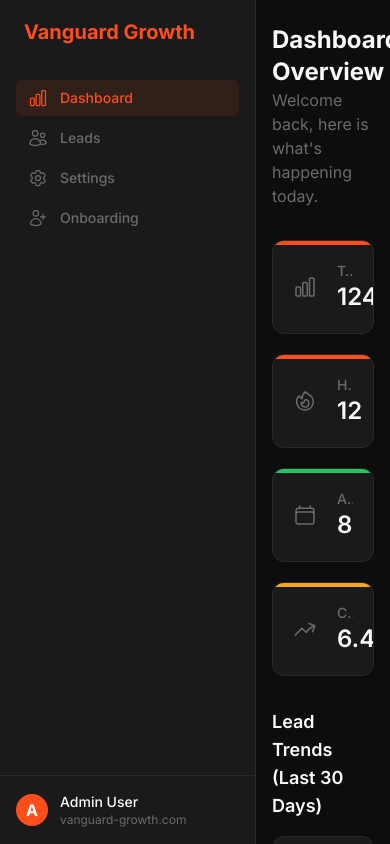
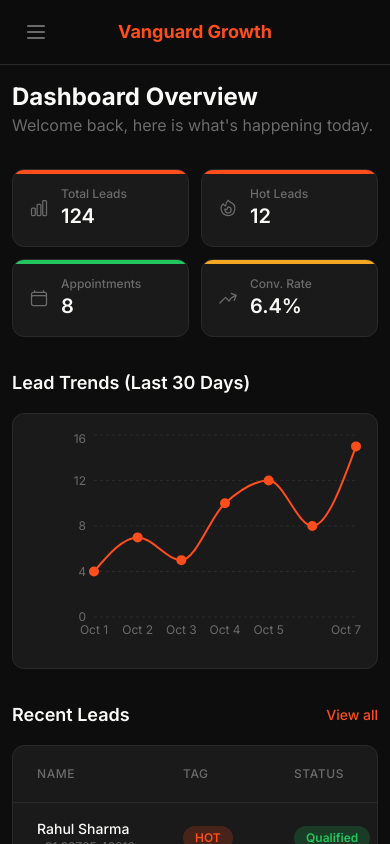
Before and after one commit to thebochantalks-afk/Vanguard-Lead-System-Frontend, a Next.js app: page / in a window 390 px wide. Built offline with nearby package versions, Linux system fonts and the light colour scheme; no server answers.

Commit message:
Fix: mobile responsive sidebar + dashboard

```diff
--- a/components/Layout.js
+++ b/components/Layout.js
@@ -1,12 +1,48 @@
+import { useState } from 'react';
 import Sidebar from './Sidebar';
 
 export default function Layout({ children }) {
+  const [sidebarOpen, setSidebarOpen] = useState(false);
+
   return (
     <div className="flex h-screen bg-background text-primary overflow-hidden">
-      <Sidebar />
-      <main className="flex-1 overflow-y-auto focus:outline-none">
-        <div className="py-6">
-          <div className="mx-auto max-w-7xl px-4 sm:px-6 md:px-8">
+      {/* Mobile overlay */}
+      {sidebarOpen && (
+        <div
+          className="fixed inset-0 z-30 bg-black/50 lg:hidden"
+          onClick={() => setSidebarOpen(false)}
+        />
+      )}
+
+      {/* Sidebar */}
+      <div className={`
+        fixed inset-y-0 left-0 z-40 w-64 transform transition-transform duration-300 ease-in-out
+        lg:relative lg:translate-x-0
+        ${sidebarOpen ? 'translate-x-0' : '-translate-x-full'}
+      `}>
+        <Sidebar onClose={() => setSidebarOpen(false)} />
+      </div>
+
+      {/* Main content */}
+      <main className="flex-1 overflow-y-auto focus:outline-none min-w-0">
+        {/* Mobile header with hamburger */}
+        <div className="sticky top-0 z-20 bg-background/95 backdrop-blur border-b border-border lg:hidden">
+          <div className="flex items-center justify-between px-4 py-3">
+            <button
+              onClick={() => setSidebarOpen(true)}
+              className="p-2 text-muted hover:text-primary rounded-md hover:bg-surface"
+            >
+              <svg className="h-6 w-6" fill="none" viewBox="0 0 24 24" stroke="currentColor">
+                <path strokeLinecap="round" strokeLinejoin="round" strokeWidth={2} d="M4 6h16M4 12h16M4 18h16" />
+              </svg>
+            </button>
+            <span className="text-lg font-bold text-accent">Vanguard Growth</span>
+            <div className="w-10" /> {/* spacer */}
+          </div>
+        </div>
+
+        <div className="py-4 sm:py-6">
+          <div className="mx-auto max-w-7xl px-3 sm:px-6 md:px-8">
             {children}
           </div>
         </div>
--- a/components/LeadFilters.js
+++ b/components/LeadFilters.js
@@ -5,7 +5,7 @@
   };
 
   return (
-    <div className="grid grid-cols-1 md:grid-cols-4 gap-4 mb-6">
+    <div className="grid grid-cols-2 md:grid-cols-4 gap-3 md:gap-4 mb-6">
       <div>
         <label className="block text-xs font-medium text-muted mb-1 uppercase">Tag</label>
         <select
--- a/components/Sidebar.js
+++ b/components/Sidebar.js
@@ -4,9 +4,9 @@
   ChartBarIcon,
   UsersIcon,
   Cog6ToothIcon,
-  UserPlusIcon
+  UserPlusIcon,
+  XMarkIcon
 } from '@heroicons/react/24/outline';
-import { clsx } from 'clsx';
 
 const navigation = [
   { name: 'Dashboard', href: '/', icon: ChartBarIcon },
@@ -15,33 +15,50 @@
   { name: 'Onboarding', href: '/onboarding', icon: UserPlusIcon },
 ];
 
-export default function Sidebar() {
+export default function Sidebar({ onClose }) {
   const router = useRouter();
+
+  const isActive = (href) => {
+    if (href === '/') return router.pathname === '/';
+    return router.pathname.startsWith(href);
+  };
 
   return (
     <div className="flex h-full w-64 flex-col bg-surface border-r border-border">
-      <div className="flex h-16 shrink-0 items-center px-6">
+      {/* Header */}
+      <div className="flex h-16 shrink-0 items-center justify-between px-6">
         <span className="text-xl font-bold text-accent">Vanguard Growth</span>
+        {/* Close button - only visible on mobile */}
+        <button
+          onClick={onClose}
+          className="p-1 text-muted hover:text-primary rounded lg:hidden"
+        >
+          <XMarkIcon className="h-5 w-5" />
+        </button>
       </div>
+
+      {/* Navigation */}
       <nav className="flex flex-1 flex-col px-4 py-4 space-y-1">
         {navigation.map((item) => {
-          const isActive = router.pathname === item.href;
+          const active = isActive(item.href);
           return (
             <Link
               key={item.name}
               href={item.href}
-              className={clsx(
-                'group flex items-center px-3 py-2 text-sm font-medium rounded-md transition-colors',
-                isActive
+              onClick={onClose}
+              className={`
+                group flex items-center px-3 py-2.5 text-sm font-medium rounded-md transition-colors
+                ${active
                   ? 'bg-accent/10 text-accent'
                   : 'text-muted hover:bg-white/5 hover:text-primary'
-              )}
+                }
+              `}
             >
               <item.icon
-                className={clsx(
-                  'mr-3 h-5 w-5 shrink-0',
-                  isActive ? 'text-accent' : 'text-muted group-hover:text-primary'
-                )}
+                className={`
+                  mr-3 h-5 w-5 shrink-0
+                  ${active ? 'text-accent' : 'text-muted group-hover:text-primary'}
+                `}
                 aria-hidden="true"
               />
               {item.name}
@@ -49,14 +66,16 @@
           );
         })}
       </nav>
+
+      {/* Bottom */}
       <div className="p-4 border-t border-border">
         <div className="flex items-center">
-          <div className="h-8 w-8 rounded-full bg-accent flex items-center justify-center text-white font-bold">
-            A
+          <div className="h-8 w-8 rounded-full bg-accent flex items-center justify-center text-white font-bold text-sm">
+            VG
           </div>
-          <div className="ml-3">
-            <p className="text-sm font-medium text-primary">Admin User</p>
-            <p className="text-xs text-muted">vanguard-growth.com</p>
+          <div className="ml-3 min-w-0">
+            <p className="text-sm font-medium text-primary truncate">Vanguard Growth</p>
+            <p className="text-xs text-muted truncate">AI Lead System</p>
           </div>
         </div>
       </div>
--- a/components/StatsCard.js
+++ b/components/StatsCard.js
@@ -2,17 +2,17 @@
 
 export default function StatsCard({ title, value, icon: Icon, color }) {
   return (
-    <div className="relative overflow-hidden rounded-xl bg-surface border border-border p-5">
+    <div className="relative overflow-hidden rounded-xl bg-surface border border-border p-4 sm:p-5">
       <div className="absolute top-0 left-0 w-full h-1" style={{ backgroundColor: color }} />
       <div className="flex items-center">
         <div className="flex-shrink-0">
-          <Icon className="h-6 w-6 text-muted" aria-hidden="true" />
+          <Icon className="h-5 w-5 sm:h-6 sm:w-6 text-muted" aria-hidden="true" />
         </div>
-        <div className="ml-5 w-0 flex-1">
+        <div className="ml-3 sm:ml-5 w-0 flex-1 min-w-0">
           <dl>
-            <dt className="truncate text-sm font-medium text-muted">{title}</dt>
-            <dd className="flex items-baseline">
-              <div className="text-2xl font-semibold text-primary">{value}</div>
+            <dt className="truncate text-xs sm:text-sm font-medium text-muted">{title}</dt>
+            <dd>
+              <div className="text-xl sm:text-2xl font-semibold text-primary truncate">{value}</div>
             </dd>
           </dl>
         </div>
--- a/pages/index.js
+++ b/pages/index.js
@@ -65,7 +65,7 @@
         <p className="text-muted">Welcome back, here is what's happening today.</p>
       </div>
 
-      <div className="grid grid-cols-1 gap-5 sm:grid-cols-2 lg:grid-cols-4">
+      <div className="grid grid-cols-2 gap-3 sm:gap-5 lg:grid-cols-4">
         <StatsCard
           title="Total Leads"
           value={data.stats.totalLeads}
```
